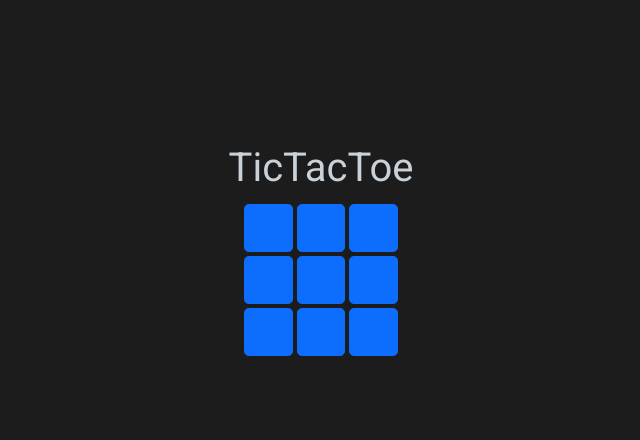
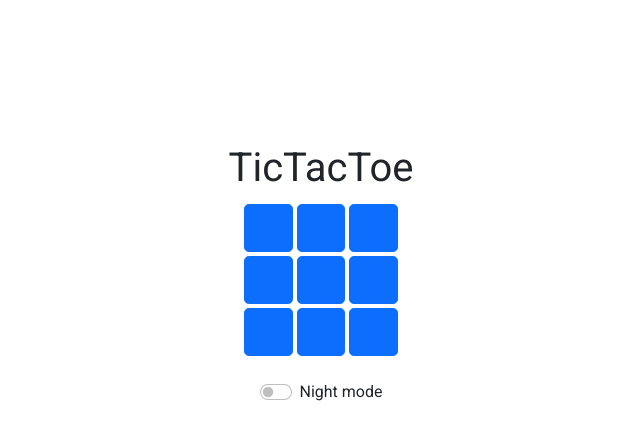
Before and after one commit to brokiem/TicTacToe, a PHP site: page / in a window 1280 px wide. Shown: the top 440 px of the page, without its empty margins (319-959 px from the left). Run offline with PHP 8.4, Linux system fonts and the light colour scheme; some libraries are stand-ins or nearby versions.

Commit message:
night mode switch

```diff
--- a/css/styles.css
+++ b/css/styles.css
@@ -1,8 +1,3 @@
-body {
-    background-color: #1c1c1c !important;
-    color: #c9d1d9 !important;
-}
-
 .container {
     font-family: 'Roboto', sans-serif !important;
 }
--- a/index.html
+++ b/index.html
@@ -140,5 +140,25 @@
                 style="margin-top: 0.2em">⠀
         </button>
     </div>
+    <br>
+    <div class="d-flex flex-column justify-content-center align-items-center">
+        <div class="form-check form-switch">
+            <input class="form-check-input" id="flexSwitchCheckDefault" type="checkbox">
+            <label class="form-check-label" for="flexSwitchCheckDefault">Night mode</label>
+        </div>
+    </div>
 </div>
+
+<script>
+    const checkbox = document.getElementById('flexSwitchCheckDefault');
+    checkbox.addEventListener('change', function () {
+        if (this.checked) {
+            document.body.style.backgroundColor = "#1c1c1c";
+            document.body.style.color = "#c9d1d9";
+        } else {
+            document.body.style.backgroundColor = "white";
+            document.body.style.color = "black";
+        }
+    })
+</script>
 </body>
```
